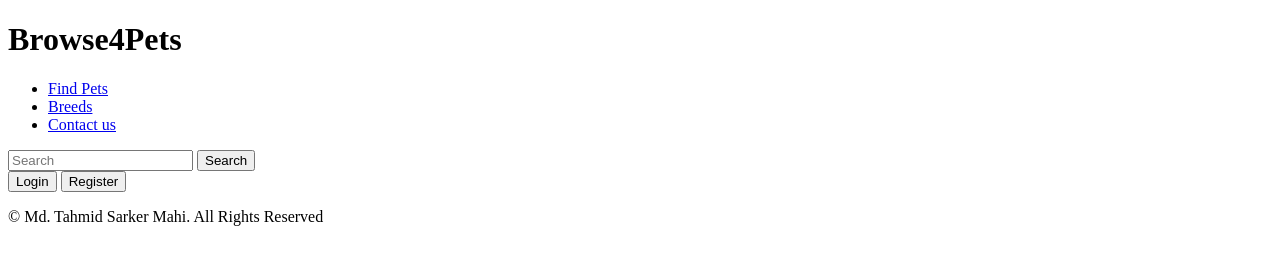
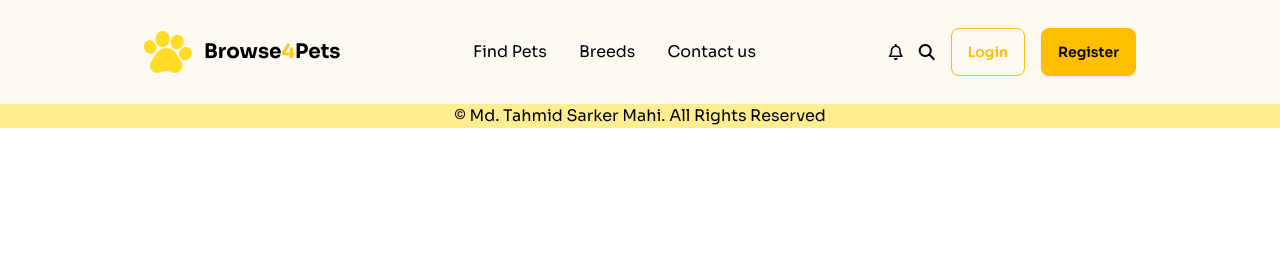
Before and after one commit to tahmid-sarker/Browse4Pets, a plain HTML site: page index.html in a window 1280 px wide. Drawn offline with nearby package versions, Linux system fonts and the light colour scheme.

Commit message:
Update the `Header` Section

```diff
--- a/index.html
+++ b/index.html
@@ -4,26 +4,69 @@
     <meta charset="UTF-8" />
     <meta name="viewport" content="width=device-width, initial-scale=1.0" />
     <title>Browse4Pets | Best Quality Pet Supplies</title>
+
+    <!-- Google Fonts -->
+    <link rel="preconnect" href="https://fonts.googleapis.com" />
+    <link rel="preconnect" href="https://fonts.gstatic.com" crossorigin />
+    <link
+      href="https://fonts.googleapis.com/css2?family=Sora:wght@100..800&display=swap"
+      rel="stylesheet"
+    />
+
+    <!-- Tailwind + daisyUI CDN -->
+    <link
+      href="https://cdn.jsdelivr.net/npm/daisyui@4.12.23/dist/full.min.css"
+      rel="stylesheet"
+      type="text/css"
+    />
+    <script src="https://cdn.tailwindcss.com"></script>
+
+    <!-- FontAwesome CDN -->
+    <script
+      src="https://kit.fontawesome.com/d50fc63bdb.js"
+      crossorigin="anonymous"
+    ></script>
+
+    <!-- Custom CSS -->
+    <style>
+      .font-sora {
+        font-family: "Sora", serif;
+        font-optical-sizing: auto;
+        color: black;
+      }
+    </style>
   </head>
-  <body>
-    <header>
-      <h1>Browse4Pets</h1>
+  <body class="font-sora">
+    <!-- Header -->
+    <header class="bg-[#FFF9F4] flex justify-between items-center py-3 lg:py-7 px-4 lg:px-36 border-black border-b-2 lg:border-none">
+      <!-- Left Portion-->
+      <div class="flex gap-3 justify-center items-center">
+        <img src="assets/logo-header.png" alt="Browse4Pets Logo" />
+        <h1 class="text-xl font-bold hidden md:block">
+          Browse<span class="text-yellow-400">4</span>Pets
+        </h1>
+      </div>
+      <!-- Middle Portion -->
       <nav>
-        <ul>
-          <li><a href="#">Find Pets</a></li>
-          <li><a href="#">Breeds</a></li>
-          <li><a href="#">Contact us</a></li>
+        <ul class="hidden md:flex gap-8">
+          <li><a class="hover:text-yellow-400" href="#">Find Pets</a></li>
+          <li><a class="hover:text-yellow-400" href="#">Breeds</a></li>
+          <li><a class="hover:text-yellow-400" href="#">Contact us</a></li>
         </ul>
       </nav>
-      <div class="search">
-        <input type="text" placeholder="Search" />
-        <button>Search</button>
+      <!-- Right Portion -->
+      <div class="hidden md:flex gap-4 justify-center items-center">
+        <i class="fa-regular fa-bell hover:text-yellow-400 cursor-pointer"></i>
+        <i class="fa-solid fa-magnifying-glass hover:text-yellow-400 cursor-pointer"></i>
+        <button class="btn btn-outline btn-warning">Login</button>
+        <button class="btn btn-warning">Register</button>
       </div>
-      <div class="buttons">
-        <button>Login</button>
-        <button>Register</button>
+      <!-- Mobile Menu -->
+      <div class="md:hidden">
+        <i class="fa-solid fa-bars text-2xl"></i>
       </div>
     </header>
+    <!-- Main Content -->
     <main>
       <section id="section-one"></section>
       <section id="section-two"></section>
@@ -31,7 +74,8 @@
       <section id="section-four"></section>
       <section id="section-five"></section>
     </main>
-    <footer>
+    <!-- Footer -->
+    <footer class="bg-[#FFDC2680] text-center">
       <p>&copy; Md. Tahmid Sarker Mahi. All Rights Reserved</p>
     </footer>
   </body>
--- /dev/null
+++ b/tailwind.config.js
@@ -0,0 +1,8 @@
+/** @type {import('tailwindcss').Config} */
+module.exports = {
+  content: ["./src/**/*.{html,js}"],
+  theme: {
+    extend: {},
+  },
+  plugins: [],
+};
```
Also changed, not shown: assets/bird-cartoon.png (added), assets/cat-big.png (added), assets/cat-cartoon.png (added), assets/cute-dog-mid.png (added), assets/cute-pet-mid.png (added), assets/cute-pet-small.png (added), assets/dog-cartoon.png (added), assets/fish-cartoon.png (added), assets/logo-footer.png (added), assets/logo-header.png (added), assets/mouse-cartoon.png (added), assets/pet-couch.png (added), assets/rabbit-cartoon.png (added).
